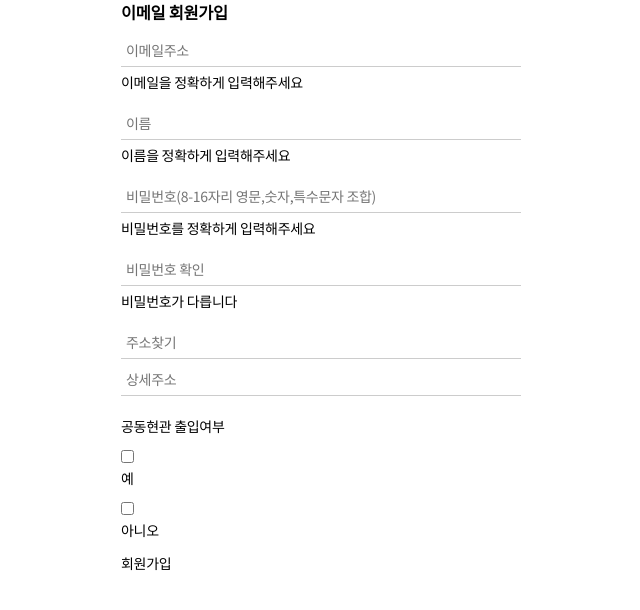
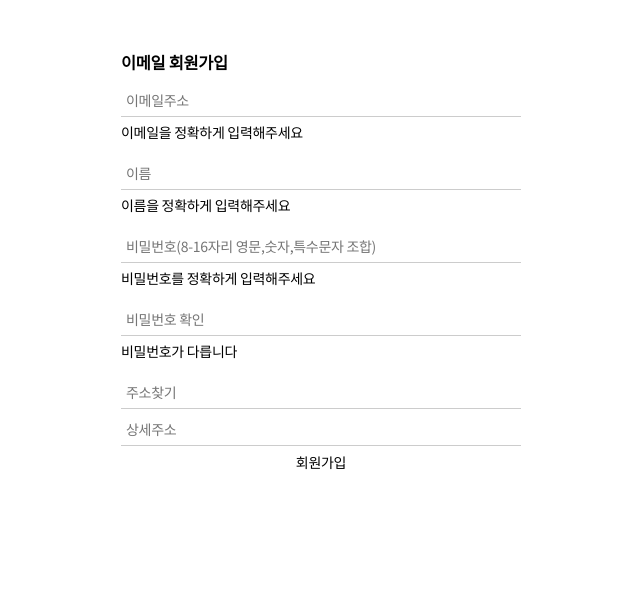
Before and after one commit to kimjiwon506/membership, a React (Create React App) app: page / in a window 1280 px wide. Shown: the top 610 px of the page, without its empty margins (319-959 px from the left). Built offline with nearby package versions, Linux system fonts and the light colour scheme.

Commit message:
스타일 수정

```diff
--- a/src/components/form/Form.jsx
+++ b/src/components/form/Form.jsx
@@ -14,7 +14,7 @@ export const Form = forwardRef(function Form(props){
 
 const Root = forwardRef(function Root(props,ref){
         return (
-        <S.Root ref={ref} action=''>
+        <S.Root ref={ref} action={props.action}>
             {props.children}
         </S.Root>
     )
--- a/src/components/form/Form.styled.jsx
+++ b/src/components/form/Form.styled.jsx
@@ -20,4 +20,6 @@ export const Control = styled.input`
 `
 export const TextMessage = styled.p``
 
-export const Submit = styled.button``
+export const Submit = styled.button`
+    width: 100%;
+`
--- a/src/pages/join/views/JoinView.jsx
+++ b/src/pages/join/views/JoinView.jsx
@@ -5,6 +5,7 @@ import * as S from "./JoinView.styled";
 
 function JoinView() {
     return (
+        <S.Wrapper>
             <Form.Root action="">
                 <h3>이메일 회원가입</h3>
                 <Form.Field>
@@ -28,20 +29,10 @@ function JoinView() {
                         <Form.Control type="text" placeholder="주소찾기"></Form.Control>
                         <Form.Control type="text" placeholder="상세주소"></Form.Control>
                     </S.Box>
-                <S.Box>
-                    <Form.Label>공동현관 출입여부</Form.Label>
-                    <div>
-                        <Form.Control type="checkbox" />
-                        <Form.Label>예</Form.Label>
-                    </div>
-                    <div>
-                        <Form.Control type="checkbox" />
-                        <Form.Label>아니오</Form.Label>
-                    </div>
-                </S.Box>
                     <Form.Submit>회원가입</Form.Submit>
                 </Form.Field>
             </Form.Root>
+        </S.Wrapper>
     );
 }
 
--- a/src/pages/join/views/JoinView.styled.jsx
+++ b/src/pages/join/views/JoinView.styled.jsx
@@ -1,6 +1,18 @@
 import styled from '@emotion/styled'
 
+
+export const Wrapper = styled.div`
+    padding: 50px 0 50px;
+`
 
 export const Box = styled.div`
     & + & {margin-top:15px;}
 `
+
+export const CheckBox = styled.div`
+    display: flex;
+`
+
+export const CheckButton = styled.div`
+    display: flex;
+`
```
Lines whose indentation alone changed are shown as unchanged.
